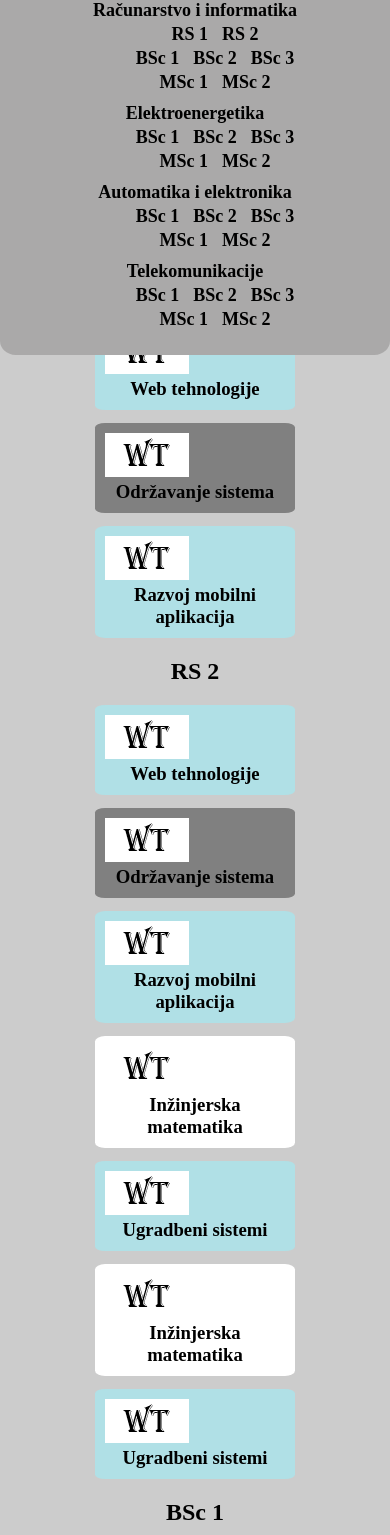
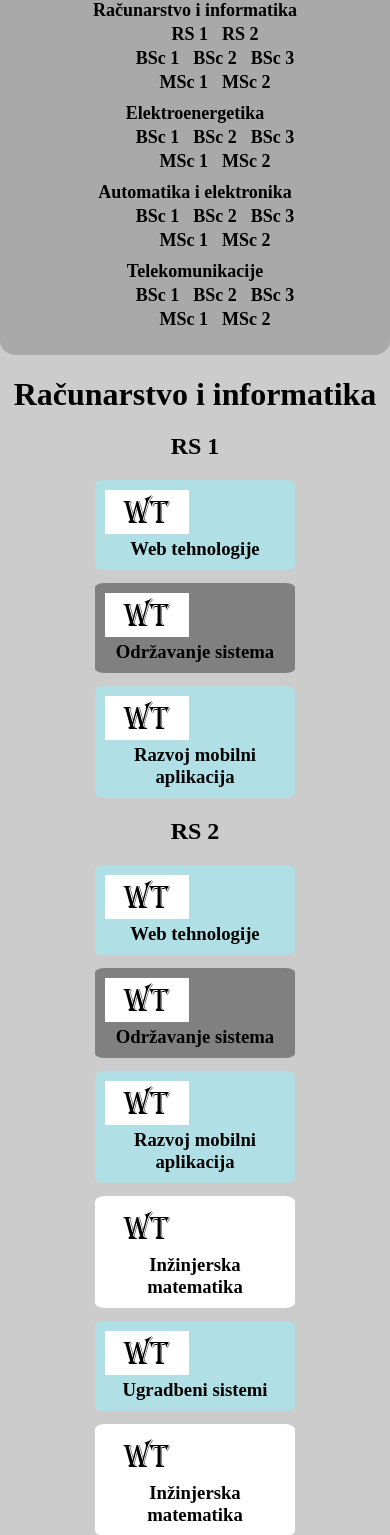
Before and after one commit to nbobic1/wt-spirala, a web app: file html/predmet.html in a window 390 px wide. Shown: the top 1535 px of the page. Run offline with its HTML, style and script files only (its server is not run), Linux system fonts and the light colour scheme.

Commit message:
popravljeno na mobiletu

```diff
--- a/css/predmet.css
+++ b/css/predmet.css
@@ -132,6 +132,9 @@ h3{
 
         scroll-padding-top: 360px;
         }
+        #ri{
+            padding-top: 360px;
+        }
  .menu{
     text-align: center;
     padding-inline-start: 0;
--- a/html/predmet.html
+++ b/html/predmet.html
@@ -2,6 +2,7 @@
 <html lang="bs">
 
     <head>
+        <meta name="viewport" content="width=device-width, initial-scale=1.0">
         <title>Spirala1</title>
         <link rel="stylesheet" href="../css/predmet.css" />
 
```
